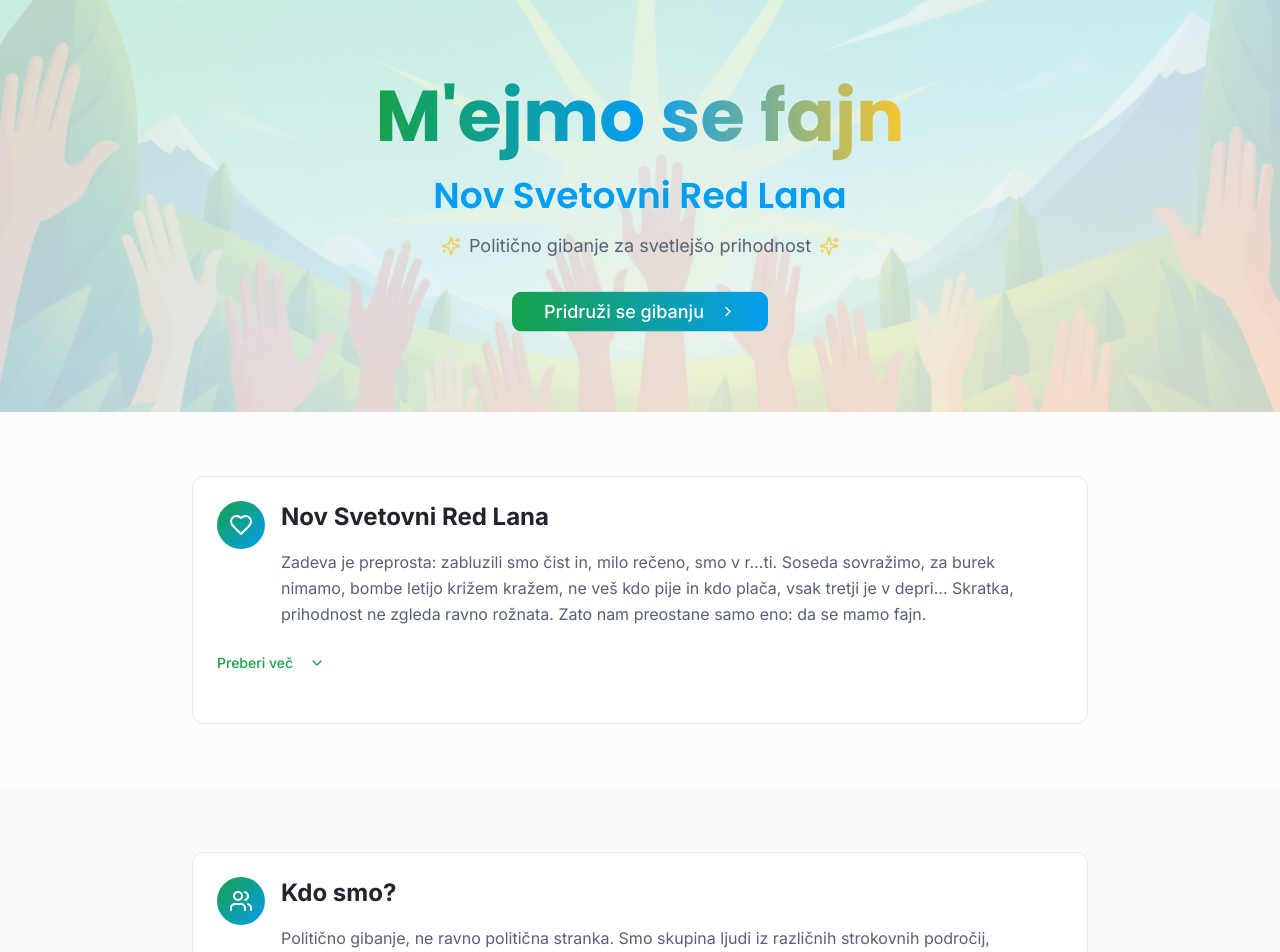
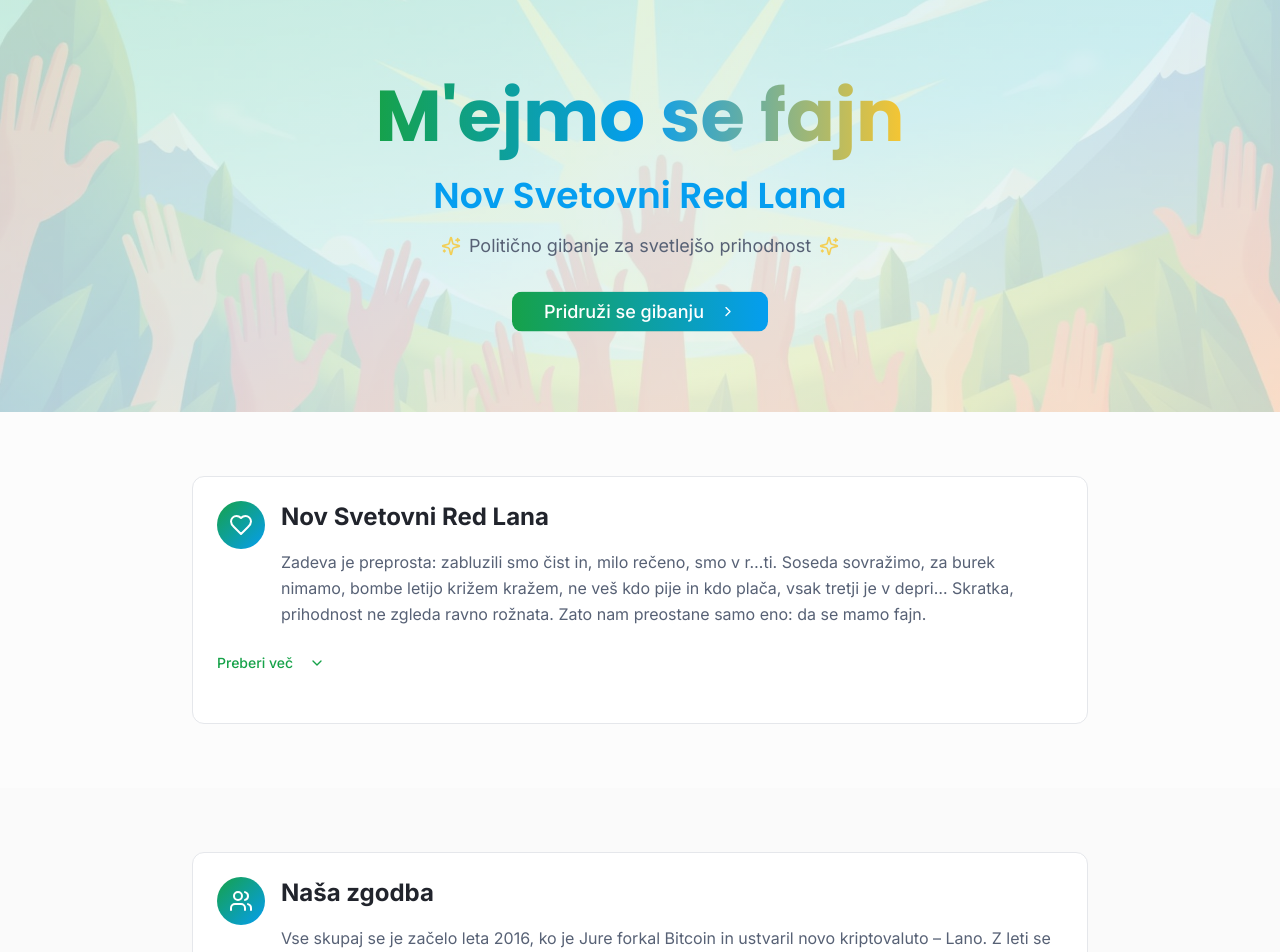
Before and after one commit to BrillyantJosh/nov-svetovni-red-lana, a React (Vite) app: page / in a window 1280 px wide. Shown: the top 952 px of the page. Built offline with nearby package versions, Linux system fonts and the light colour scheme; the HTML template or start-up script is replaced by a standard one.

Commit message:
Update "Kdo smo" section

```diff
--- a/src/pages/Index.tsx
+++ b/src/pages/Index.tsx
@@ -76,17 +76,16 @@ A vsaka resnica ima dve plati. Če jih ne sprejmemo, smo bleferji. Zato zakaj pa
       <section className="py-16 px-4 bg-muted/30">
         <div className="max-w-4xl mx-auto">
           <ExpandableSection
-            title="Kdo smo?"
-            summary="Politično gibanje, ne ravno politična stranka. Smo skupina ljudi iz različnih strokovnih področij, združenih okoli skupne vizije transparentne, znanstveno utemeljene politike."
-            content="Nov Svetovni Red Lana je politično gibanje, ki deluje drugače kot tradicionalne politične stranke. Nismo hierarhična organizacija z vnaprej določenimi voditelji - smo mreža ljudi, ki pripomorejo k skupnim ciljem.
+            title="Naša zgodba"
+            summary="Vse skupaj se je začelo leta 2016, ko je Jure forkal Bitcoin in ustvaril novo kriptovaluto – Lano. Z leti se je pridružilo vedno več zanimivih ljudi."
+            content="Vse skupaj se je začelo leta 2016, ko je Jure forkal Bitcoin in ustvaril novo kriptovaluto – Lano.
+Kot večina kriptovalut je tudi ta šla malo gor in malo dol. Kasneje so jo fantje in punce malo preoblikovali, tako da so postale transakcije res poceni.
 
-Naša članska baza vključuje znanstvenike, tehnologe, umetnike, zdravnike, učitelje, kmetovalce, podjetnike in vse druge, ki si želijo aktivno soudeležbe pri oblikovanju prihodnosti.
+Z leti se je pridružilo vedno več zanimivih ljudi. Nekega lepega dne je Gašper predstavil Plan 15, nekaj let kasneje pa se je pridružil še Joško – model, ki živi v gozdu in snema take žgečkljive reči. On je rekel: 'Zakaj pa se ne bi zgledovali po naravi? Naj znotraj Lane nastane registrirana Lana, ki deluje kot protiutež trenutnim Lanam. Skupaj tvorita celoto. Kot zima in poletje, kot vdih in izdih …'
 
-Delujemo po načelih:
-- Transparentnosti: Vse naše odločitve in procesi so javni
-- Znanstvenosti: Naše politike temeljijo na dokazih in raziskavah
-- Sočutja: Vsaka politika mora koristiti vsem ljudem in planetu
-- Zabave: Če se ne moremo zabavati med gradnjo boljšega sveta, kaj potem sploh počnemo?"
+In tako smo zdaj tukaj.
+Igramo se dalje. Ni nobenega strogega plana. Sproti ustvarjamo.
+In predvsem: mamo se fajn. 😄"
             icon={<Users className="h-6 w-6" />}
             className="animate-fade-in"
           />
```
